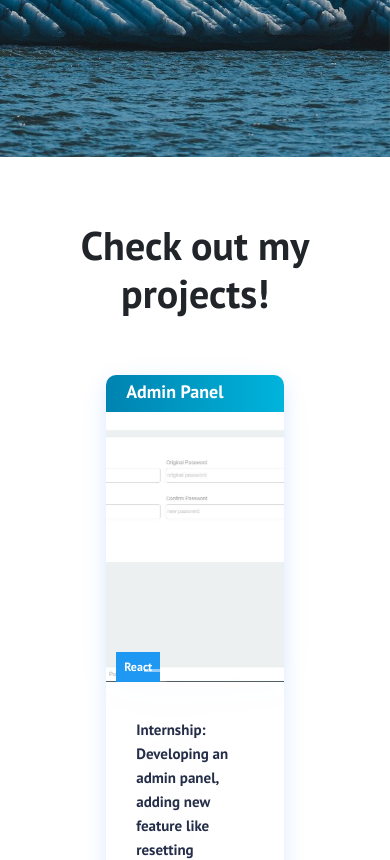
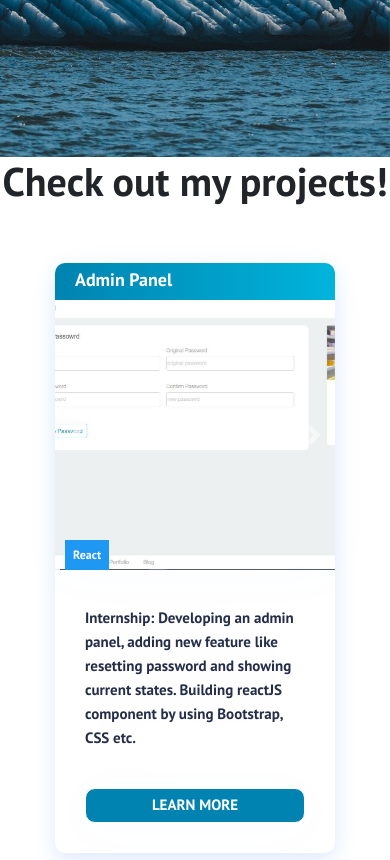
Before and after one commit to zli753/personal_website, a React (Create React App) app: page / in a window 390 px wide. Shown: the part 767-1627 px from the top of the page. Built offline with nearby package versions, Linux system fonts and the light colour scheme.

Commit message:
responsive design

```diff
--- a/src/components/Cards.css
+++ b/src/components/Cards.css
@@ -1,6 +1,12 @@
 .cards {
     padding: 4rem;
     background: #fff;
+}
+
+@media only screen and (max-width: 600px) {
+    .cards {
+        padding: 0rem;
+    }
 }
 
 h1 {
```
